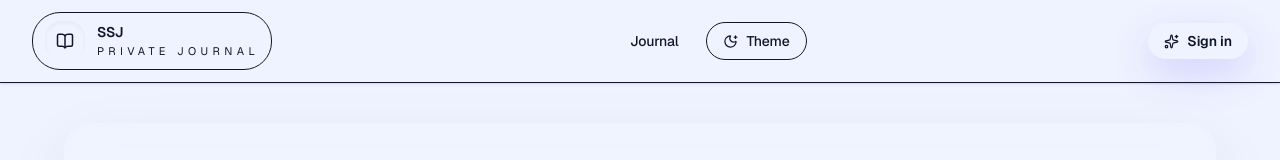
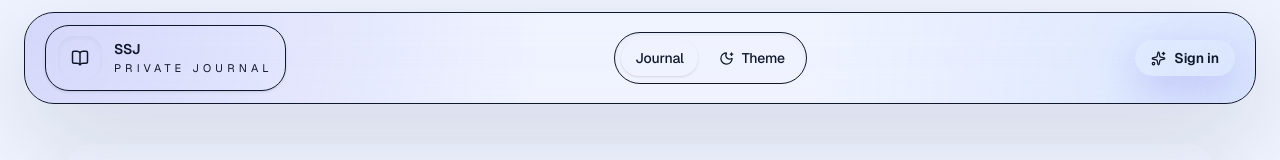
Before and after one commit to abhishal-ks/ssj-app, a Next.js app: page /dashboard in a window 1280 px wide. Shown: the top 160 px of the page. Built offline with nearby package versions, Linux system fonts and the light colour scheme; no server answers.

Commit message:
Upgrade the header's UI fantastically

```diff
--- a/src/components/Header.tsx
+++ b/src/components/Header.tsx
@@ -1,7 +1,8 @@
 import Link from "next/link";
 import { getCurrentUser } from "@/lib/auth";
 import { headers } from "next/headers";
-import { BookOpen, MoonStar, Sparkles } from "lucide-react";
+import { BookOpen, Sparkles } from "lucide-react";
+import HeaderNav from "./HeaderNav";
 import LogoutButton from "./LogoutButton";
 
 export default async function Header() {
@@ -11,49 +12,40 @@ export default async function Header() {
   const user = await getCurrentUser(cookieHeader);
 
   return (
-    <header className="sticky top-0 z-40 border-b border-border/60 bg-background/90 shadow-sm backdrop-blur-xl">
-      <div className="mx-auto flex max-w-7xl items-center justify-between gap-4 px-4 py-3 sm:px-6 lg:px-8">
+    <header className="sticky top-0 z-40 px-3 pt-3 sm:px-4 lg:px-6">
+      <div className="mx-auto max-w-7xl">
+        <div className="relative overflow-hidden rounded-[30px] border border-border/70 bg-surface/80 px-3 py-3 shadow-[0_30px_90px_rgba(15,23,42,0.12)] backdrop-blur-2xl sm:px-4 lg:px-5">
+          <div className="absolute inset-0 bg-[radial-gradient(circle_at_top_left,rgba(79,70,229,0.16),transparent_42%),radial-gradient(circle_at_bottom_right,rgba(59,130,246,0.12),transparent_36%)]" />
+
+          <div className="relative flex flex-wrap items-center justify-between gap-3">
             <Link
               href="/"
-          className="flex items-center gap-3 rounded-[28px] border border-border/70 bg-surface/90 px-3 py-2 transition hover:border-accent hover:bg-surface-strong"
+              className="group flex items-center gap-3 rounded-3xl border border-border/70 bg-surface/90 px-3 py-2.5 shadow-sm transition duration-200 hover:-translate-y-0.5 hover:border-accent/50 hover:bg-surface-strong"
             >
-          <div className="flex h-10 w-10 items-center justify-center rounded-2xl bg-accent/15 text-accent shadow-inner">
+              <div className="flex h-11 w-11 items-center justify-center rounded-2xl bg-accent/15 text-accent shadow-inner transition duration-200 group-hover:scale-105">
                 <BookOpen size={18} />
               </div>
-          <div>
+              <div className="min-w-0">
                 <p className="text-sm font-semibold tracking-tight text-foreground">SSJ</p>
-            <p className="text-[11px] uppercase tracking-[0.4em] text-muted">Private journal</p>
+                <p className="text-[11px] uppercase tracking-[0.38em] text-muted">Private journal</p>
               </div>
             </Link>
 
-        <div className="items-center gap-3 md:flex">
-          <Link
-            href="/dashboard"
-            className="rounded-full px-4 py-2 text-sm font-medium text-muted transition hover:text-foreground hover:bg-surface/80"
-          >
-            Journal
-          </Link>
-          <Link
-            href="/settings"
-            className="inline-flex items-center gap-2 rounded-full border border-border/70 bg-surface/80 px-4 py-2 text-sm font-medium text-muted transition hover:bg-surface-strong hover:text-foreground"
-          >
-            <MoonStar size={15} />
-            Theme
-          </Link>
-        </div>
+            <HeaderNav />
 
             <div className="flex items-center gap-2">
               {user ? (
                 <>
-              <span className="hidden rounded-full border border-border/70 bg-surface/80 px-3 py-2 text-sm font-medium text-muted sm:inline-flex">
+                  <div className="hidden items-center gap-2 rounded-full border border-emerald-500/20 bg-emerald-500/10 px-3 py-2 text-sm font-medium text-emerald-600 sm:inline-flex dark:text-emerald-300">
+                    <span className="h-2.5 w-2.5 rounded-full bg-emerald-500" />
                     {user.username}
-              </span>
+                  </div>
                   <LogoutButton />
                 </>
               ) : (
                 <Link
                   href="/auth/login"
-              className="inline-flex items-center gap-2 rounded-full bg-accent px-4 py-2 text-sm font-semibold text-background shadow-[0_14px_40px_rgba(79,70,229,0.2)] transition hover:brightness-105"
+                  className="inline-flex items-center gap-2 rounded-full bg-accent px-4 py-2 text-sm font-semibold text-background shadow-[0_14px_40px_rgba(79,70,229,0.22)] transition hover:-translate-y-0.5 hover:brightness-105"
                 >
                   <Sparkles size={15} />
                   Sign in
@@ -61,6 +53,8 @@ export default async function Header() {
               )}
             </div>
           </div>
+        </div>
+      </div>
     </header>
   );
 }
--- /dev/null
+++ b/src/components/HeaderNav.tsx
@@ -0,0 +1,42 @@
+"use client";
+
+import Link from "next/link";
+import { usePathname } from "next/navigation";
+import { MoonStar } from "lucide-react";
+import { cn } from "@/lib/utils";
+
+export default function HeaderNav() {
+  const pathname = usePathname();
+  const isJournalActive = pathname === "/" || pathname.startsWith("/dashboard") || pathname.startsWith("/entry");
+  const isThemeActive = pathname.startsWith("/settings");
+
+  return (
+    <nav className="flex items-center gap-1.5 rounded-full border border-border/70 bg-background/70 p-1.5 shadow-inner">
+      <Link
+        href="/dashboard"
+        aria-current={isJournalActive ? "page" : undefined}
+        className={cn(
+          "rounded-full px-3.5 py-2 text-sm font-medium transition",
+          isJournalActive
+            ? "bg-accent/10 text-accent shadow-sm"
+            : "text-muted hover:bg-surface/80 hover:text-foreground"
+        )}
+      >
+        Journal
+      </Link>
+      <Link
+        href="/settings"
+        aria-current={isThemeActive ? "page" : undefined}
+        className={cn(
+          "inline-flex items-center gap-2 rounded-full border px-3.5 py-2 text-sm font-medium transition",
+          isThemeActive
+            ? "border-accent/30 bg-accent/10 text-accent shadow-sm"
+            : "border-transparent bg-surface/80 text-muted hover:border-border/70 hover:bg-surface-strong hover:text-foreground"
+        )}
+      >
+        <MoonStar size={15} />
+        Theme
+      </Link>
+    </nav>
+  );
+}
--- a/src/components/LogoutButton.tsx
+++ b/src/components/LogoutButton.tsx
@@ -1,5 +1,6 @@
 "use client";
 
+import { LoaderCircle, LogOut } from "lucide-react";
 import { useRouter } from "next/navigation";
 import { useState } from "react";
 import { Button } from "./ui";
@@ -28,13 +29,18 @@ export default function LogoutButton() {
 
   return (
     <Button
-      className="hover:cursor-pointer"
+      className="group h-10 gap-2 border-rose-500/20 bg-rose-500/10 px-3.5 text-rose-600 shadow-sm hover:cursor-pointer hover:border-rose-500/40 hover:bg-rose-500/15 hover:text-rose-700 dark:text-rose-300 dark:hover:text-rose-200"
       onClick={handleLogout}
       disabled={isLoading}
       variant="secondary"
       size="sm"
     >
-      {isLoading ? "Logging out..." : "Log out"}
+      {isLoading ? (
+        <LoaderCircle size={15} className="animate-spin" />
+      ) : (
+        <LogOut size={15} className="transition group-hover:translate-x-0.5" />
+      )}
+      <span>{isLoading ? "Signing out..." : "Log out"}</span>
     </Button>
   );
 }
```
Lines whose indentation alone changed are shown as unchanged.
